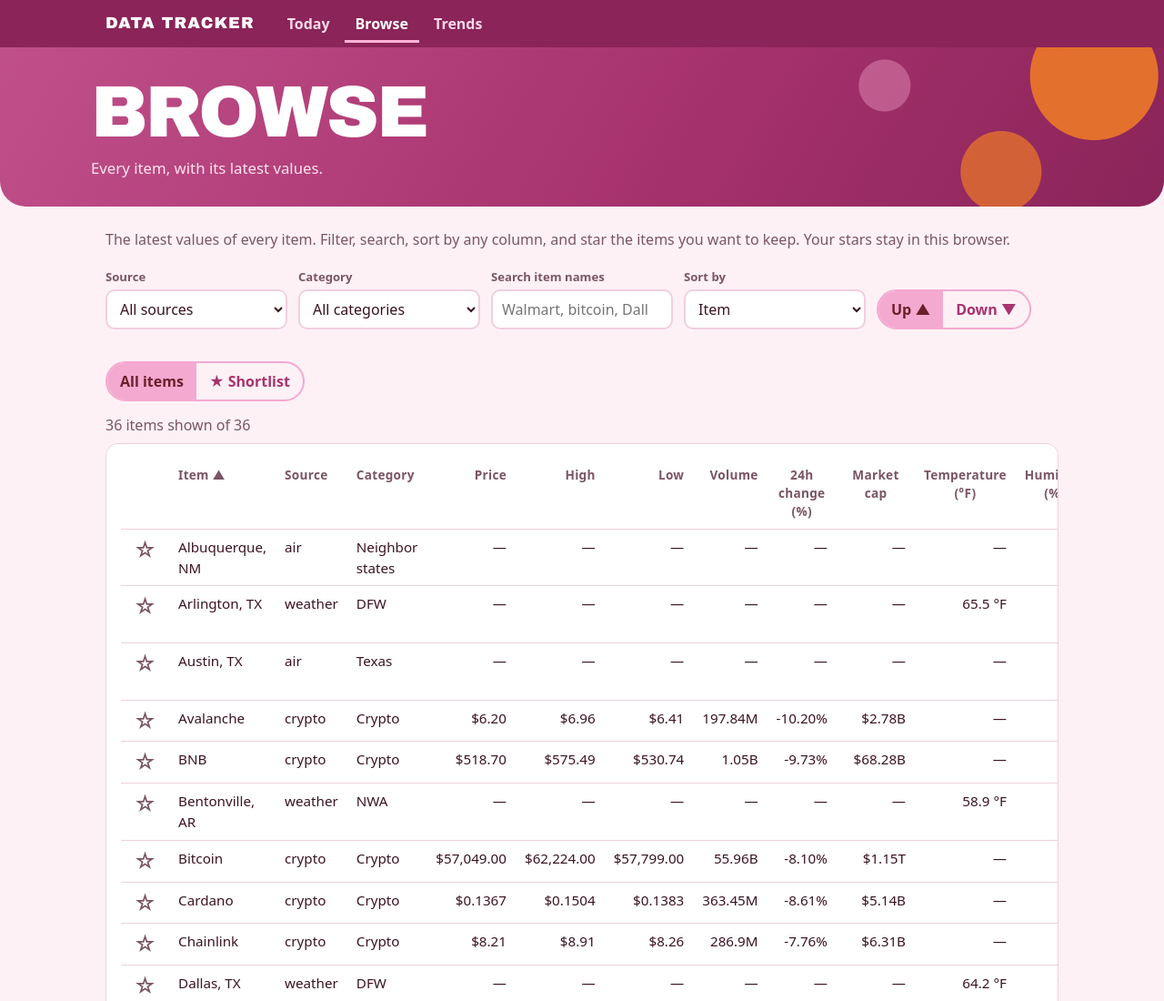
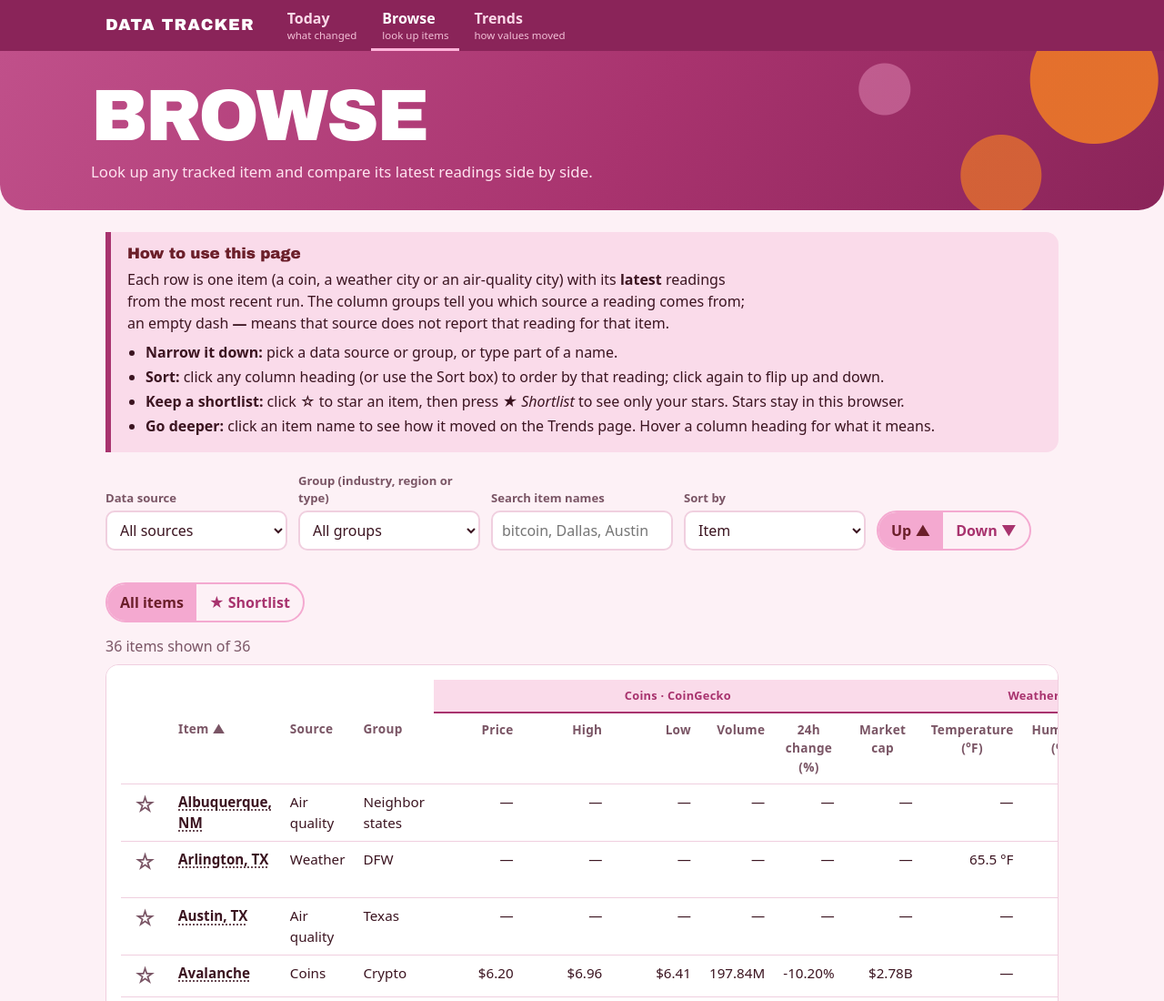
Before and after one commit to zoerowe1007/data-tracker, a plain HTML site: page browse.html in a window 1280 px wide. Shown: the top 1100 px of the page at 91% size. Drawn offline with Linux system fonts and the light colour scheme.

Commit message:
Browse: how-to box, grouped column headings with tooltips, links to Trends
Co-Authored-By: Claude Sonnet 5.5 <noreply@anthropic.com>
Claude-Session: https://claude.ai/code/session_01CgUk61JimJ3DRXiAiK4Wqj

```diff
--- a/browse.html
+++ b/browse.html
@@ -17,48 +17,69 @@
     <a class="brand" href="index.html">Data Tracker</a>
     <nav aria-label="Main">
       <ul>
-        <li><a class="link" href="index.html">Today</a></li>
-        <li><a class="link" href="browse.html" aria-current="page">Browse</a></li>
-        <li><a class="link" href="trends.html">Trends</a></li>
+        <li><a class="link" href="index.html">Today<small>what changed</small></a></li>
+        <li><a class="link" href="browse.html" aria-current="page">Browse<small>look up items</small></a></li>
+        <li><a class="link" href="trends.html">Trends<small>how values moved</small></a></li>
       </ul>
     </nav>
   </div>
 </header>
 <div id="banner" class="banner" role="status" hidden></div>
 <section class="hero"><div class="hero-inner"><h1>Browse</h1>
-<p class="sub">Every item, with its latest values.</p></div></section>
+<p class="sub">Look up any tracked item and compare its latest readings side by side.</p></div></section>
 <main id="content">
-<p class="sub">The latest values of every item. Filter, search, sort by any column, and star the items you want to keep. Your stars stay in this browser.</p>
+<div class="explain">
+  <h2>How to use this page</h2>
+  <p>Each row is one item (a coin, a weather city or an air-quality city) with its <strong>latest</strong> readings from the most recent run. The column groups tell you which source a reading comes from; an empty dash <strong>—</strong> means that source does not report that reading for that item.</p>
+  <ul>
+    <li><strong>Narrow it down:</strong> pick a data source or group, or type part of a name.</li>
+    <li><strong>Sort:</strong> click any column heading (or use the Sort box) to order by that reading; click again to flip up and down.</li>
+    <li><strong>Keep a shortlist:</strong> click ☆ to star an item, then press <em>★ Shortlist</em> to see only your stars. Stars stay in this browser.</li>
+    <li><strong>Go deeper:</strong> click an item name to see how it moved on the Trends page. Hover a column heading for what it means.</li>
+  </ul>
+</div>
 <div class="controls">
-  <div><label for="f-source">Source</label><select id="f-source"><option value="">All sources</option></select></div>
-  <div><label for="f-category">Category</label><select id="f-category"><option value="">All categories</option></select></div>
-  <div><label for="q">Search item names</label><input id="q" type="search" placeholder="Walmart, bitcoin, Dallas…" autocomplete="off"></div>
+  <div><label for="f-source">Data source</label><select id="f-source"><option value="">All sources</option></select></div>
+  <div><label for="f-category">Group (industry, region or type)</label><select id="f-category"><option value="">All groups</option></select></div>
+  <div><label for="q">Search item names</label><input id="q" type="search" placeholder="bitcoin, Dallas, Austin…" autocomplete="off"></div>
   <div><label for="sortby">Sort by</label><select id="sortby"></select></div>
   <div><label>&nbsp;</label><div class="switch" role="group" aria-label="Sort direction"><button type="button" id="asc" aria-pressed="true">Up ▲</button><button type="button" id="desc" aria-pressed="false">Down ▼</button></div></div>
   <div><label>&nbsp;</label><div class="switch" role="group" aria-label="Shortlist filter"><button type="button" id="all" aria-pressed="true">All items</button><button type="button" id="starred" aria-pressed="false">★ Shortlist</button></div></div>
 </div>
 <div class="resultbar"><span id="count" role="status" aria-live="polite"></span></div>
 <div class="card" style="overflow-x:auto"><table class="sortable moves" id="table"><thead></thead><tbody></tbody></table></div>
+<details class="card colguide" style="margin-top:16px"><summary>Column guide: what every reading means</summary><div id="colguide"></div></details>
+<div id="next"></div>
 </main>
 <footer>Updated every day by GitHub Actions. Coins from CoinGecko, weather and air quality from Open-Meteo.
 <a href="https://github.com/zoerowe1007/data-tracker">Source code and data</a></footer>
 <script src="assets/common.js"></script>
+<script src="assets/guide.js"></script>
 <script>
 (function () {
   var state = { source: '', category: '', q: '', sort: 'item', dir: 'asc', starredOnly: false };
   var rows = [], cols = [];
-  var TEXT = [['item', 'Item'], ['source', 'Source'], ['category', 'Category']];
+  var TEXT = [['item', 'Item'], ['source', 'Source'], ['category', 'Group']];
   var $ = function (id) { return document.getElementById(id); };
 
   function sortLabel(key) {
     var t = TEXT.filter(function (x) { return x[0] === key; })[0];
     return t ? t[1] : DT.COLS[key].label + (DT.COLS[key].unit && DT.COLS[key].unit !== '$' ? ' (' + DT.COLS[key].unit + ')' : '');
   }
+  var TEXT_HELP = { item: 'The coin or place this row is about', source: 'Which data source the item comes from', category: 'Group the item belongs to: coins, a region or an industry' };
   function head() {
-    var keys = TEXT.map(function (t) { return t[0]; }).concat(cols);
-    $('table').tHead.innerHTML = '<tr><th><span class="visually-hidden">Shortlist</span></th>' + keys.map(function (k) {
+    var keys = TEXT.map(function (t) { return t[0]; }).concat(cols), groups = [];
+    cols.forEach(function (c) {
+      var src = DT.HELP[c][1], last = groups[groups.length - 1];
+      if (last && last.src === src) last.n++; else groups.push({ src: src, n: 1 });
+    });
+    var top = '<tr><th colspan="4" class="grouphead" style="background:none;border-bottom:0"></th>' + groups.map(function (g) {
+      return '<th class="grouphead" colspan="' + g.n + '" title="' + DT.esc(DT.sourceInfo(g.src).what) + '">' + DT.esc(DT.sourceInfo(g.src).title) + ' · ' + DT.esc(DT.sourceInfo(g.src).provider) + '</th>';
+    }).join('') + '</tr>';
+    $('table').tHead.innerHTML = top + '<tr><th><span class="visually-hidden">Shortlist</span></th>' + keys.map(function (k) {
       var num = cols.indexOf(k) !== -1, sorted = state.sort === k ? (state.dir === 'asc' ? 'ascending' : 'descending') : 'none';
-      return '<th' + (num ? ' class="num"' : '') + ' aria-sort="' + sorted + '"><button type="button" data-sort="' + k + '">' + DT.esc(sortLabel(k)) + '</button></th>';
+      var tip = num ? DT.HELP[k][0] : TEXT_HELP[k];
+      return '<th' + (num ? ' class="num"' : '') + ' aria-sort="' + sorted + '" title="' + DT.esc(tip) + '"><button type="button" data-sort="' + k + '">' + DT.esc(sortLabel(k)) + '</button></th>';
     }).join('') + '</tr>';
   }
   function draw() {
@@ -73,9 +94,10 @@
     $('table').tBodies[0].innerHTML = out.map(function (r) {
       var on = starred.indexOf(r.item_id) !== -1;
       return '<tr><td><button class="star" data-id="' + DT.esc(r.item_id) + '" aria-pressed="' + on + '" aria-label="Shortlist ' + DT.esc(r.item) +
-        '" title="Add to shortlist">' + (on ? '★' : '☆') + '</button></td><td>' + DT.esc(r.item) + '</td><td>' + DT.esc(r.source) +
+        '" title="Add to shortlist">' + (on ? '★' : '☆') + '</button></td><td><a class="item" href="' + DT.trendHref(r.item_id) + '" title="See ' + DT.esc(r.item) + ' on the Trends page">' + DT.esc(r.item) + '</a></td><td>' + DT.esc(DT.sourceInfo(r.source).title) +
         '</td><td>' + DT.esc(r.category) + '</td>' + cols.map(function (c) {
-          return '<td class="num">' + DT.value(c, r[c]) + '</td>';
+          var band = c === 'us_aqi' && r[c] != null ? '<div class="small">' + DT.esc(DT.aqiBand(r[c])) + '</div>' : '';
+          return '<td class="num">' + DT.value(c, r[c]) + band + '</td>';
         }).join('') + '</tr>';
     }).join('') || '<tr><td colspan="' + (4 + cols.length) + '" class="empty">No items match these filters.</td></tr>';
   }
@@ -86,7 +108,14 @@
     rows = DT.latestRows(d.history);
     cols = DT.NUMERIC.filter(function (c) { return rows.some(function (r) { return r[c] != null; }); });
     var uniq = function (k) { return rows.map(function (r) { return r[k]; }).filter(function (v, i, a) { return v && a.indexOf(v) === i; }).sort(); };
-    options($('f-source'), uniq('source')); options($('f-category'), uniq('category'));
+    $('f-source').insertAdjacentHTML('beforeend', uniq('source').map(function (v) { return '<option value="' + DT.esc(v) + '">' + DT.esc(DT.sourceInfo(v).title) + ' (' + DT.esc(DT.sourceInfo(v).provider) + ')</option>'; }).join(''));
+    options($('f-category'), uniq('category'));
+    var h = DT.hash();
+    if (h.source && uniq('source').indexOf(h.source) !== -1) { state.source = h.source; $('f-source').value = h.source; }
+    $('colguide').innerHTML = '<table><thead><tr><th>Column</th><th>Meaning</th><th>Source</th></tr></thead><tbody>' + cols.map(function (c) {
+      return '<tr><td><strong>' + DT.esc(DT.colLabel(c)) + '</strong></td><td>' + DT.esc(DT.HELP[c][0]) + '</td><td>' + DT.esc(DT.sourceInfo(DT.HELP[c][1]).title) + '</td></tr>';
+    }).join('') + '</tbody></table><p class="small">Empty values (—) mean the source does not report that reading. The same words are explained in the README.</p>';
+    $('next').innerHTML = DT.guide.next([['index.html', '← Today: what changed'], ['trends.html', 'Trends: how values moved →']]);
     $('sortby').innerHTML = TEXT.map(function (t) { return t[0]; }).concat(cols).map(function (k) { return '<option value="' + k + '">' + DT.esc(sortLabel(k)) + '</option>'; }).join('');
     $('f-source').onchange = function () { state.source = this.value; draw(); };
     $('f-category').onchange = function () { state.category = this.value; draw(); };
```
